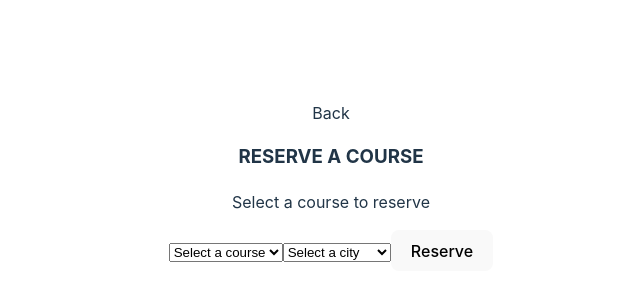
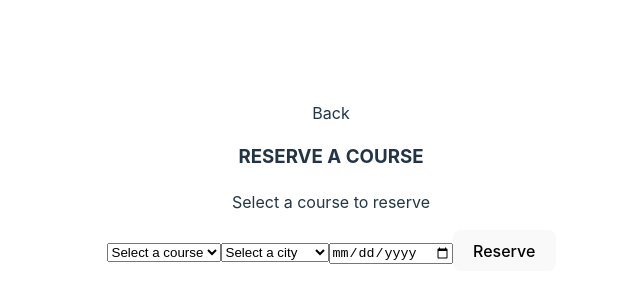
Before and after one commit to smunoz1988/vecs-school-frontend, a React (Vite) app: page /Reserve in a window 1280 px wide. Shown: the part 222-522 px from the top of the page, without its empty margins (309-949 px from the left). Built offline with nearby package versions, Linux system fonts and the light colour scheme.

Commit message:
add date to Reserve course

```diff
--- a/src/routes/Reserve.jsx
+++ b/src/routes/Reserve.jsx
@@ -9,6 +9,7 @@ const Reserve = () => {
   const navigate = useNavigate();
   const [course, setCourse] = useState('');
   const [city, setCity] = useState('');
+  const [date, setDate] = useState('');
 
 
   const courses = ['React', 'Angular', 'Vue'];
@@ -42,6 +43,12 @@ const Reserve = () => {
           </option>
         ))}
       </select>
+      <input
+        type="date"
+        placeholder="Date"
+        value={date}
+        onChange={(e) => setDate(e.target.value)}
+      />
       <button type="submit">Reserve</button>
     </form>
   </>
```
